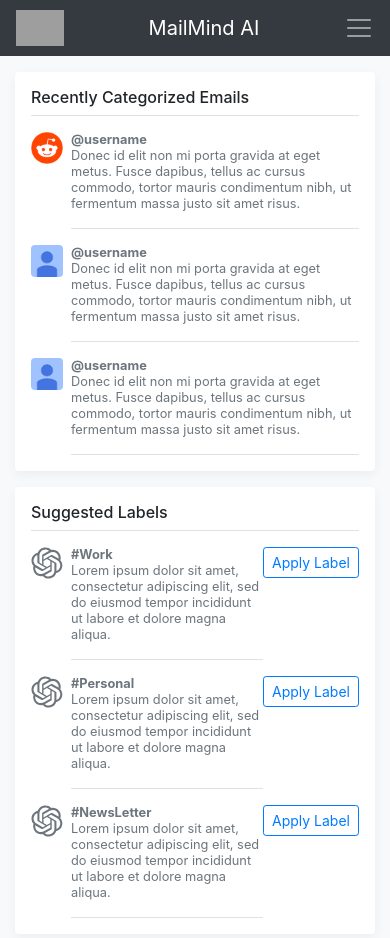
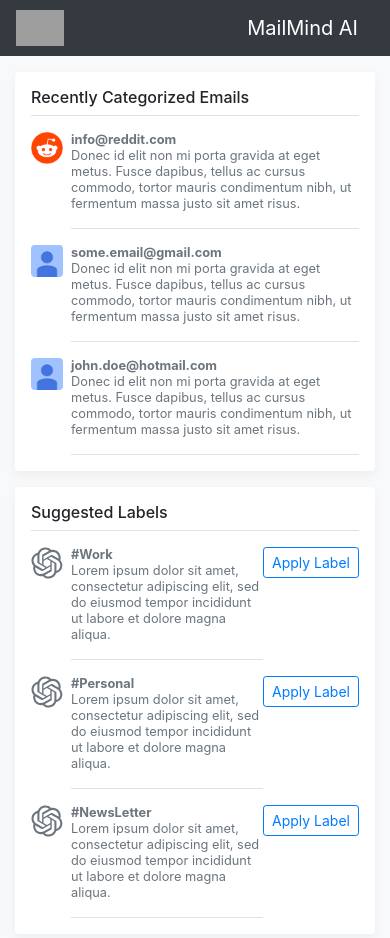
Before and after one commit to MailMindAI/MailMind-Portal, a plain HTML site: page index.html in a window 390 px wide. Drawn offline with Linux system fonts and the light colour scheme; grey boxes are pictures that could not be loaded.

Commit message:
Update email addresses and navbar

```diff
--- a/index.html
+++ b/index.html
@@ -26,12 +26,6 @@
   <nav class="navbar navbar-expand-md fixed-top navbar-dark bg-dark">
     <img class="mr-3" src="https://mailmind.ai/assets/MailMind-v1-1bce6ff3.png" alt="logo" width="48">
     <a class="navbar-brand" href="https://portal.mailmind.ai/#">MailMind AI</a>
-    <button class="navbar-toggler p-0 border-0" type="button" data-toggle="offcanvas">
-      <span class="navbar-toggler-icon"></span>
-    </button>
-
-    <div class="navbar-collapse offcanvas-collapse" id="navbarsExampleDefault">
-    </div>
   </nav>
 
   <main role="main" class="container">
@@ -44,7 +38,7 @@
           class="mr-2 rounded" style="width: 32px; height: 32px;" src="imgs/reddit-temp.png"
           data-holder-rendered="false">
         <p class="media-body pb-3 mb-0 small lh-125 border-bottom border-gray">
-          <strong class="d-block text-gray-dark">@username</strong>
+          <strong class="d-block text-gray-dark">info@reddit.com</strong>
           Donec id elit non mi porta gravida at eget metus. Fusce dapibus, tellus ac cursus commodo, tortor mauris
           condimentum nibh, ut fermentum massa justo sit amet risus.
         </p>
@@ -54,7 +48,7 @@
           class="mr-2 rounded" style="width: 32px; height: 32px;" src="imgs/generic-profile.png"
           data-holder-rendered="false">
         <p class="media-body pb-3 mb-0 small lh-125 border-bottom border-gray">
-          <strong class="d-block text-gray-dark">@username</strong>
+          <strong class="d-block text-gray-dark">some.email@gmail.com</strong>
           Donec id elit non mi porta gravida at eget metus. Fusce dapibus, tellus ac cursus commodo, tortor mauris
           condimentum nibh, ut fermentum massa justo sit amet risus.
         </p>
@@ -64,7 +58,7 @@
           class="mr-2 rounded" style="width: 32px; height: 32px;" src="imgs/generic-profile.png"
           data-holder-rendered="false">
         <p class="media-body pb-3 mb-0 small lh-125 border-bottom border-gray">
-          <strong class="d-block text-gray-dark">@username</strong>
+          <strong class="d-block text-gray-dark">john.doe@hotmail.com</strong>
           Donec id elit non mi porta gravida at eget metus. Fusce dapibus, tellus ac cursus commodo, tortor mauris
           condimentum nibh, ut fermentum massa justo sit amet risus.
         </p>
```
